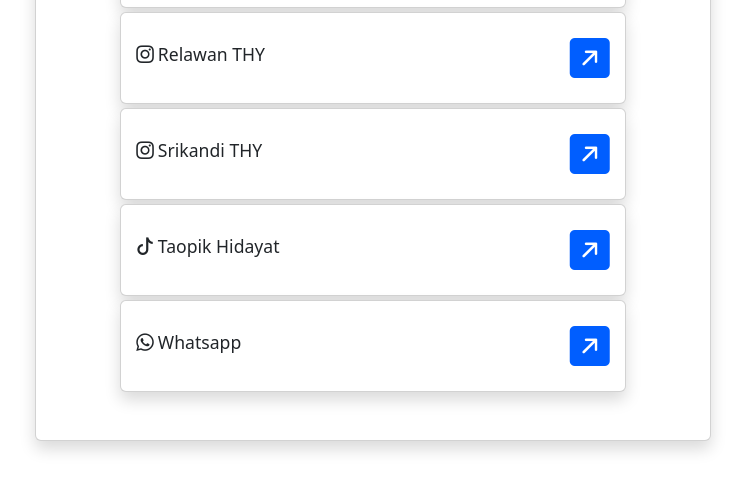
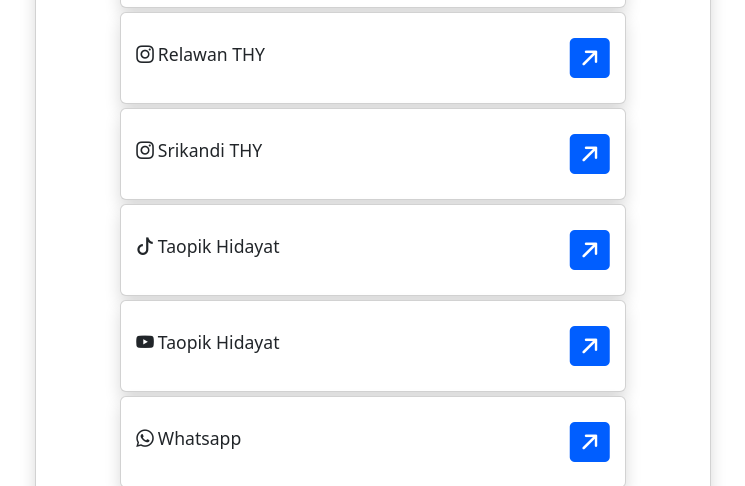
Before and after one commit to condrock/thy.github.io, a plain HTML site: page index.html in a window 1280 px wide. Shown: the part 766-1252 px from the top of the page, without its empty margins (267-1012 px from the left). Drawn offline with nearby package versions, Linux system fonts and the light colour scheme; a script that the page names is missing.

Commit message:
Add files via upload

```diff
--- a/index.html
+++ b/index.html
@@ -83,6 +83,14 @@
           </div>
         </div>
 
+        <div class="card mt-1 bio shadow layanan">
+          <div class="d-flex justify-content-between align-items-center">
+            <h3><i class="bi bi-youtube me-1"></i>Taopik Hidayat</h3>
+            <a href="https://www.youtube.com/@taopikhidayatdprd" target="_blank">
+              <i class="bi bi-arrow-up-right-square-fill fs-1"></i></a>
+          </div>
+        </div>
+
         <div class="card mb-5 mt-1 bio shadow layanan">
           <div class="d-flex justify-content-between align-items-center">
             <h3><i class="bi bi-whatsapp me-1"></i>Whatsapp</h3>
```
